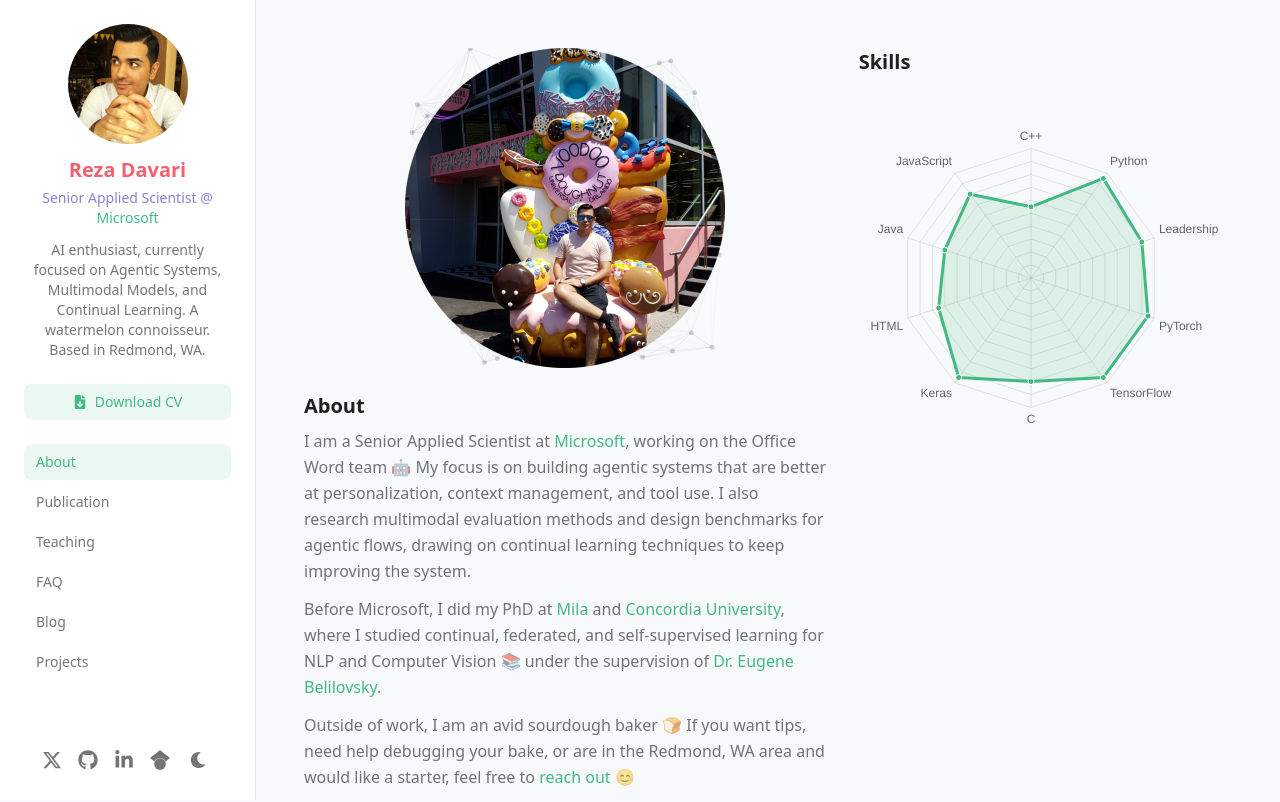
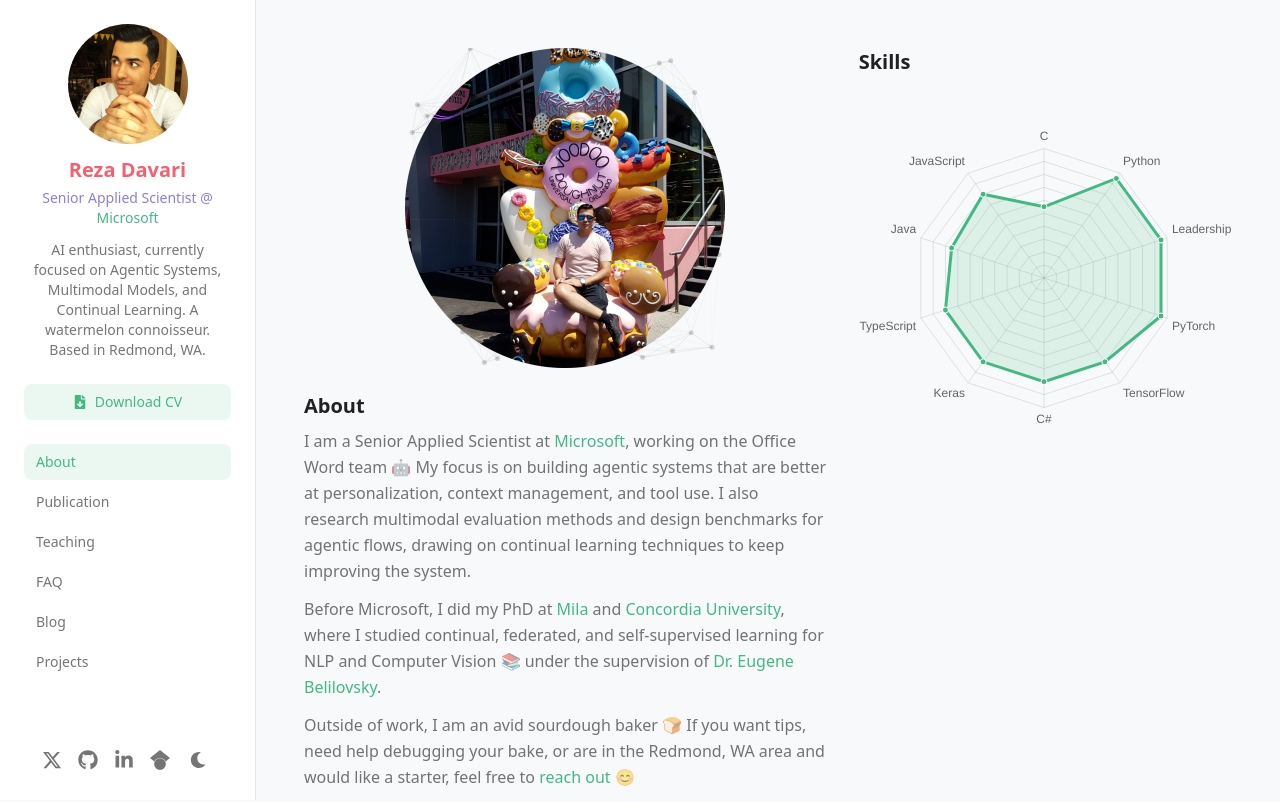
Before and after one commit to rezazzr/davari.io, a Next.js app: page / in a window 1280 px wide. Shown: the top 802 px of the page. Built offline with nearby package versions, Linux system fonts and the light colour scheme.

Commit message:
Update skills data: replace C++/HTML with C#/TypeScript and adjust percentages

```diff
--- a/src/data/skills.ts
+++ b/src/data/skills.ts
@@ -1,16 +1,16 @@
 export const skills = {
   label: "Ability",
   aspects: [
-    "C++",
+    "C",
     "Python",
     "Leadership",
     "PyTorch",
     "TensorFlow",
-    "C",
+    "C#",
     "Keras",
-    "HTML",
+    "TypeScript",
     "Java",
     "JavaScript",
   ],
-  percentages: [55, 95, 90, 95, 95, 80, 95, 75, 70, 80],
+  percentages: [55, 95, 95, 95, 80, 80, 80, 80, 75, 80],
 } as const;
```
